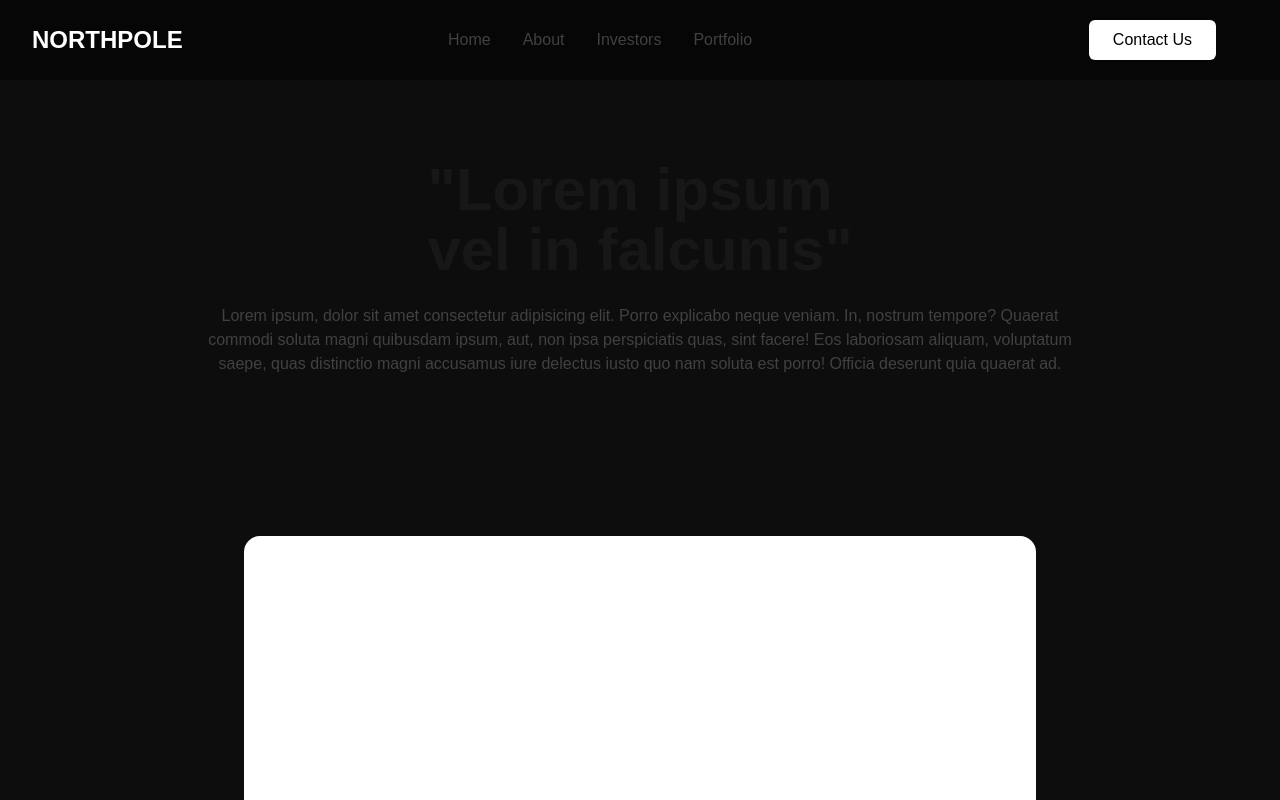
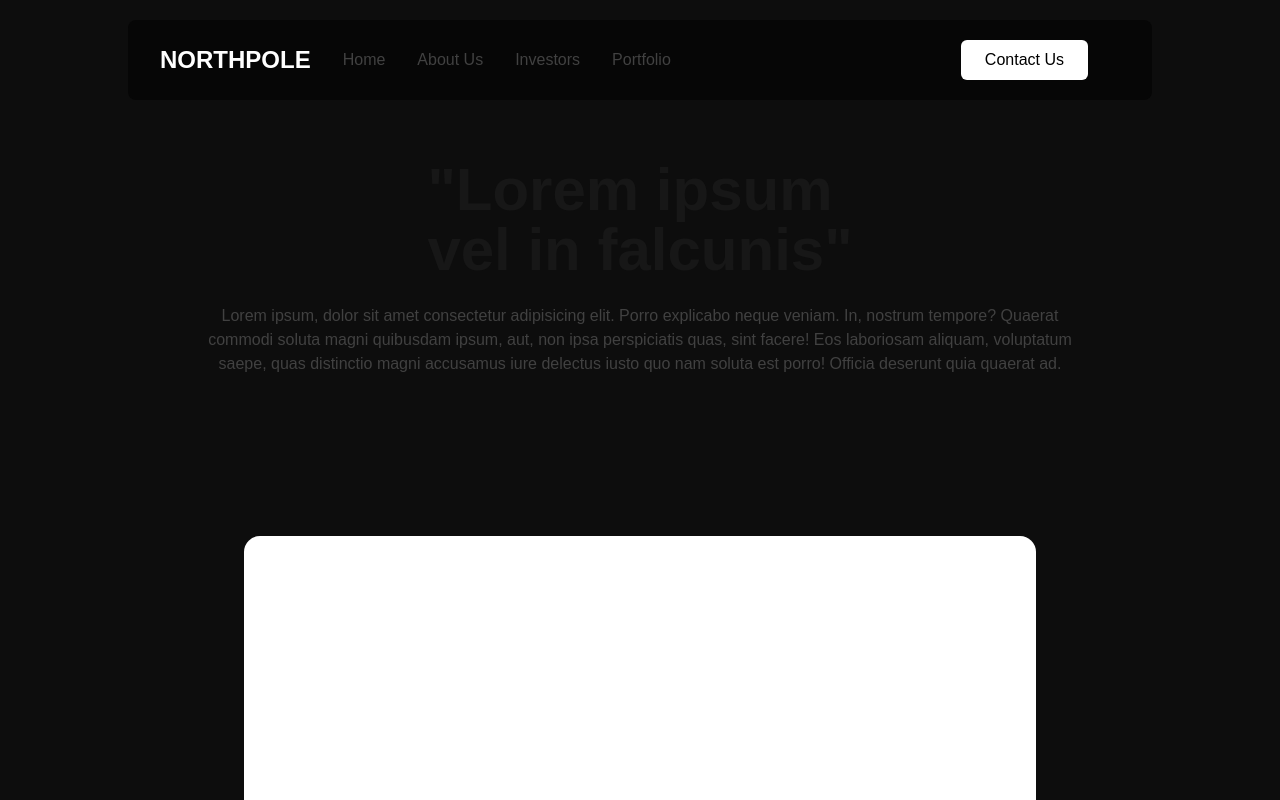
Before and after one commit to CodexKnight-ai/northpole, a Next.js app: page / in a window 1280 px wide. Shown: the top 800 px of the page. Built offline with nearby package versions, Linux system fonts and the light colour scheme.

Commit message:
Fix navbar

```diff
--- a/src/app/Components/Navbar.jsx
+++ b/src/app/Components/Navbar.jsx
@@ -32,14 +32,14 @@ export default function Navbar() {
 
     const navLinks = [
         { name: 'Home', href: '/' },
-        { name: 'About', href: '/about-us' },
+        { name: 'About Us', href: '/about-us' },
         { name: 'Investors', href: '/services' },
         { name: 'Portfolio', href: '/portfolio' },
     ];
 
     return (
         <>
-            <nav className={`fixed top-0 z-50 flex items-center justify-between w-full bg-col1 h-20 px-4 sm:px-6 lg:px-8 transition-all duration-300 ${scrolled ? 'py-2' : 'py-4'}`}>
+            <nav className={`fixed top-0 sm:top-5 left-0 sm:left-[10%] z-50 flex items-center justify-between w-full sm:w-[80vw] rounded-lg bg-col1 h-20 px-4 sm:px-6 lg:px-8 transition-all duration-300 ${scrolled ? 'py-2' : 'py-4'}`}>
                 {/* Logo */}
                 <div className='flex-shrink-0'>
                     <Link href="/" className="text-xl sm:text-2xl font-bold text-white">
```
